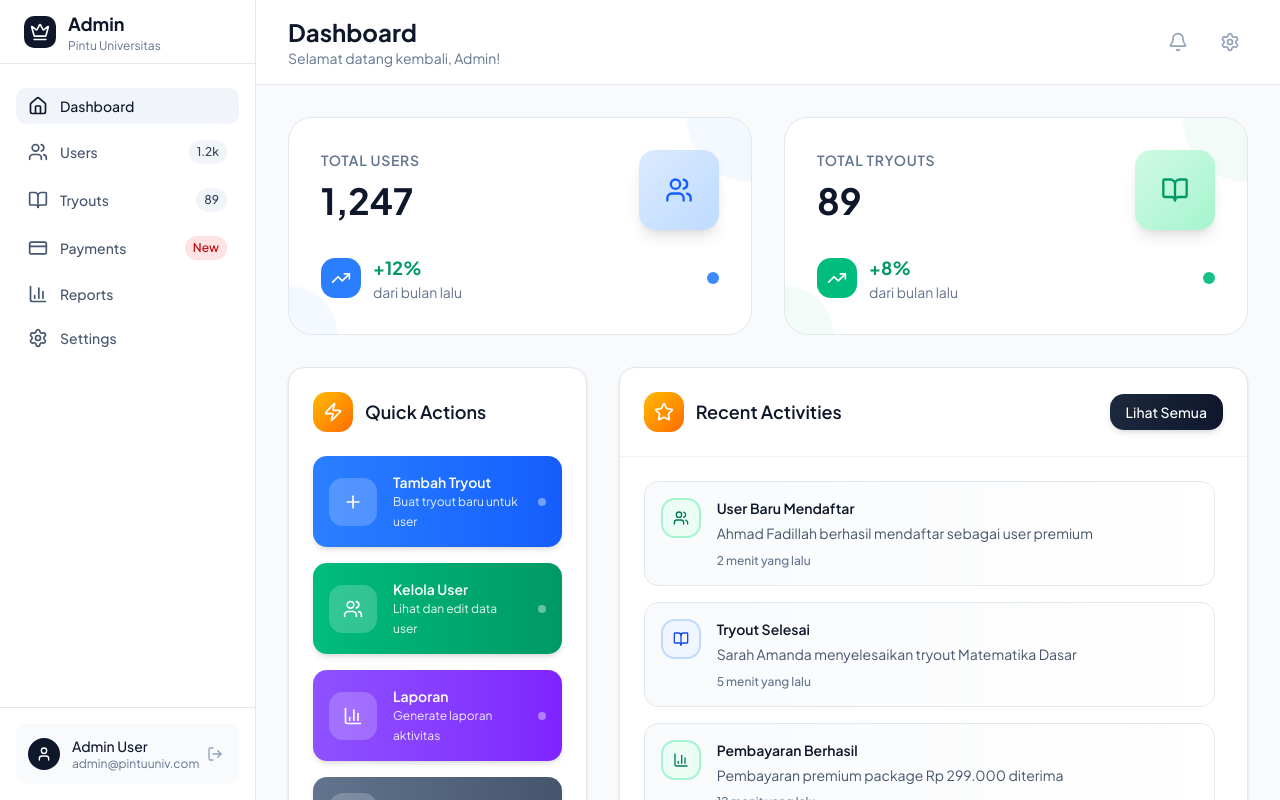
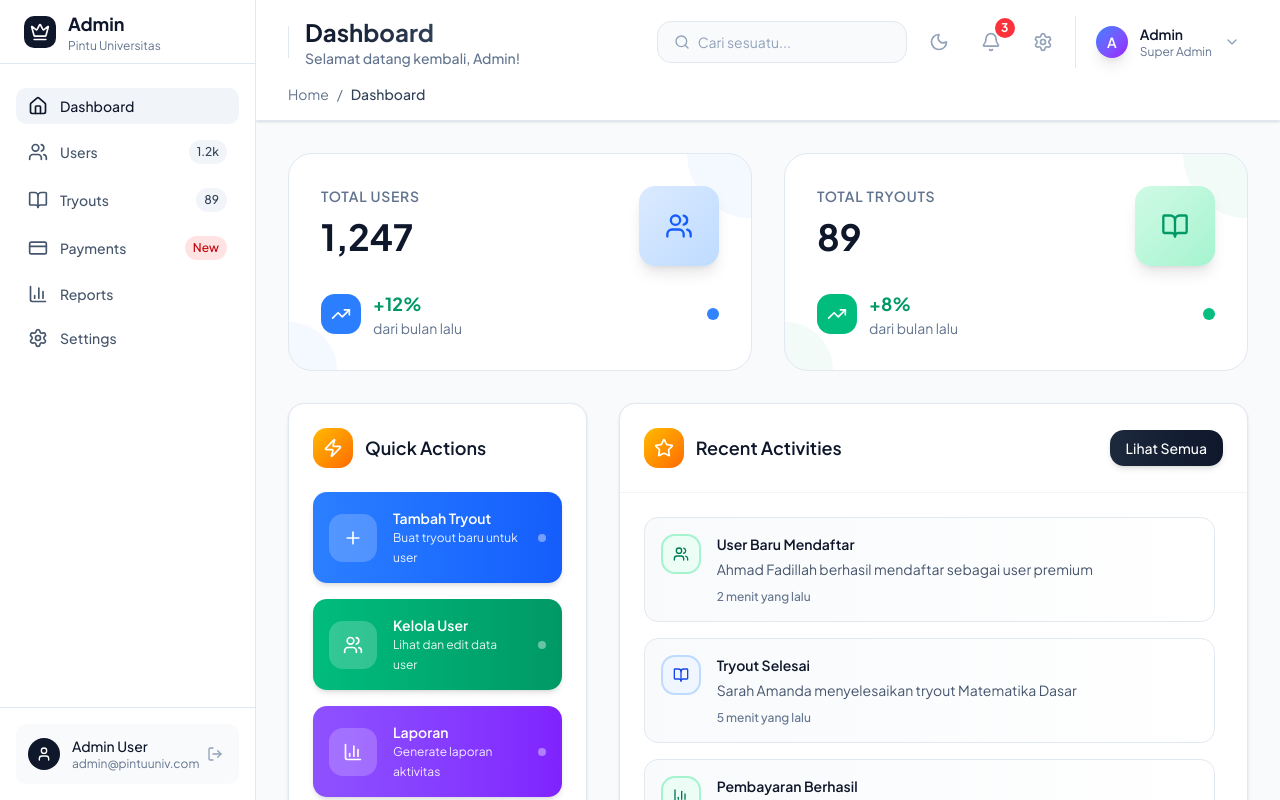
Before and after one commit to akbarryyan/pintuuniv, a Next.js app: page /sys/dashboard in a window 1280 px wide. Shown: the top 800 px of the page. Built offline with nearby package versions, Linux system fonts and the light colour scheme.

Commit message:
feat: refactor AdminDashboard untuk menggunakan komponen TopHeader baru, menghapus kode header lama dan meningkatkan struktur serta kebersihan kode untuk pengalaman pengguna yang lebih baik

```diff
--- a/src/app/sys/dashboard/page.tsx
+++ b/src/app/sys/dashboard/page.tsx
@@ -4,12 +4,10 @@ import { useState, useEffect } from "react";
 import {
   Settings,
   LogOut,
-  Bell,
   User,
-  Menu,
   X
 } from "lucide-react";
-import { Sidebar, StatsGrid, MainContentGrid, ChartsSection, PerformanceOverview } from "@/components/sys";
+import { Sidebar, StatsGrid, MainContentGrid, ChartsSection, PerformanceOverview, TopHeader } from "@/components/sys";
 
 interface AdminStats {
   totalUsers: number;
@@ -96,31 +94,12 @@ export default function AdminDashboard() {
       {/* Main Content */}
       <div className="flex-1 flex flex-col min-w-0">
         {/* Top Header */}
-        <header className="bg-white border-b border-slate-200 px-4 py-4 lg:px-8">
-          <div className="flex items-center justify-between">
-            <div className="flex items-center space-x-4">
-              <button
-                onClick={() => setSidebarOpen(true)}
-                className="lg:hidden p-2 text-slate-400 hover:text-slate-600 hover:bg-slate-100 rounded-lg"
-              >
-                <Menu className="w-5 h-5" />
-              </button>
-              <div>
-                <h1 className="text-2xl font-bold text-slate-900">Dashboard</h1>
-                <p className="text-sm text-slate-500">Selamat datang kembali, Admin!</p>
-              </div>
-            </div>
-
-            <div className="flex items-center space-x-4">
-              <button className="p-2 text-slate-400 hover:text-slate-600 hover:bg-slate-100 rounded-lg">
-                <Bell className="w-5 h-5" />
-              </button>
-              <button className="p-2 text-slate-400 hover:text-slate-600 hover:bg-slate-100 rounded-lg">
-                <Settings className="w-5 h-5" />
-              </button>
-            </div>
-          </div>
-        </header>
+        <TopHeader
+          sidebarOpen={sidebarOpen}
+          setSidebarOpen={setSidebarOpen}
+          pageTitle="Dashboard"
+          pageDescription="Selamat datang kembali, Admin!"
+        />
 
         {/* Page Content */}
         <main className="flex-1 p-4 lg:p-8 overflow-auto">
--- /dev/null
+++ b/src/components/sys/TopHeader.tsx
@@ -0,0 +1,123 @@
+"use client";
+
+import {
+  Bell,
+  Settings,
+  Menu,
+  Search,
+  User,
+  ChevronDown,
+  Sun,
+  Moon
+} from "lucide-react";
+import { useState } from "react";
+
+interface TopHeaderProps {
+  sidebarOpen: boolean;
+  setSidebarOpen: (open: boolean) => void;
+  pageTitle?: string;
+  pageDescription?: string;
+}
+
+export default function TopHeader({
+  sidebarOpen,
+  setSidebarOpen,
+  pageTitle = "Dashboard",
+  pageDescription = "Selamat datang kembali, Admin!"
+}: TopHeaderProps) {
+  const [isDarkMode, setIsDarkMode] = useState(false);
+  const [notifications, setNotifications] = useState(3);
+
+  return (
+    <header className="bg-white border-b border-slate-200 px-4 py-4 lg:px-8 shadow-sm">
+      <div className="flex items-center justify-between">
+        {/* Left Section - Menu & Title */}
+        <div className="flex items-center space-x-4">
+          {/* Mobile Menu Button */}
+          <button
+            onClick={() => setSidebarOpen(true)}
+            className="lg:hidden p-2.5 text-slate-400 hover:text-slate-600 hover:bg-slate-100 rounded-xl transition-all duration-300 hover:scale-105 active:scale-95"
+          >
+            <Menu className="w-5 h-5" />
+          </button>
+
+          {/* Page Title & Description */}
+          <div className="flex items-center space-x-4">
+            <div className="hidden sm:block w-px h-8 bg-slate-200" />
+            <div>
+              <h1 className="text-2xl font-bold text-slate-900 group">
+                <span className="bg-gradient-to-r from-slate-900 to-slate-700 bg-clip-text text-transparent">
+                  {pageTitle}
+                </span>
+              </h1>
+              <p className="text-sm text-slate-500 font-medium">
+                {pageDescription}
+              </p>
+            </div>
+          </div>
+        </div>
+
+        {/* Right Section - Actions */}
+        <div className="flex items-center space-x-3">
+          {/* Search Bar */}
+          <div className="hidden md:flex items-center space-x-2 bg-slate-50 rounded-xl px-4 py-2.5 border border-slate-200 hover:border-slate-300 transition-all duration-300 focus-within:ring-2 focus-within:ring-blue-500 focus-within:border-blue-500">
+            <Search className="w-4 h-4 text-slate-400" />
+            <input
+              type="text"
+              placeholder="Cari sesuatu..."
+              className="bg-transparent border-none outline-none text-sm text-slate-700 placeholder-slate-400 w-48"
+            />
+          </div>
+
+          {/* Theme Toggle */}
+          <button
+            onClick={() => setIsDarkMode(!isDarkMode)}
+            className="p-2.5 text-slate-400 hover:text-slate-600 hover:bg-slate-100 rounded-xl transition-all duration-300 hover:scale-105 active:scale-95"
+          >
+            {isDarkMode ? (
+              <Sun className="w-5 h-5" />
+            ) : (
+              <Moon className="w-5 h-5" />
+            )}
+          </button>
+
+          {/* Notifications */}
+          <button className="relative p-2.5 text-slate-400 hover:text-slate-600 hover:bg-slate-100 rounded-xl transition-all duration-300 hover:scale-105 active:scale-95">
+            <Bell className="w-5 h-5" />
+            {notifications > 0 && (
+              <span className="absolute -top-1 -right-1 w-5 h-5 bg-red-500 text-white text-xs rounded-full flex items-center justify-center font-bold animate-pulse">
+                {notifications > 9 ? '9+' : notifications}
+              </span>
+            )}
+          </button>
+
+          {/* Settings */}
+          <button className="p-2.5 text-slate-400 hover:text-slate-600 hover:bg-slate-100 rounded-xl transition-all duration-300 hover:scale-105 active:scale-95">
+            <Settings className="w-5 h-5" />
+          </button>
+
+          {/* User Profile */}
+          <div className="flex items-center space-x-3 pl-3 border-l border-slate-200">
+            <div className="flex items-center space-x-3 group cursor-pointer p-2 rounded-xl hover:bg-slate-100 transition-all duration-300">
+              <div className="w-8 h-8 bg-gradient-to-br from-blue-500 to-purple-600 rounded-full flex items-center justify-center text-white font-semibold text-sm shadow-lg group-hover:scale-110 transition-transform duration-300">
+                A
+              </div>
+              <div className="hidden lg:block">
+                <p className="text-sm font-semibold text-slate-900">Admin</p>
+                <p className="text-xs text-slate-500">Super Admin</p>
+              </div>
+              <ChevronDown className="w-4 h-4 text-slate-400 group-hover:text-slate-600 transition-colors" />
+            </div>
+          </div>
+        </div>
+      </div>
+
+      {/* Breadcrumb */}
+      <div className="mt-4 flex items-center space-x-2 text-sm text-slate-500">
+        <span className="hover:text-slate-700 cursor-pointer transition-colors">Home</span>
+        <span>/</span>
+        <span className="text-slate-700 font-medium">{pageTitle}</span>
+      </div>
+    </header>
+  );
+}
--- a/src/components/sys/index.ts
+++ b/src/components/sys/index.ts
@@ -3,3 +3,4 @@ export { default as StatsGrid } from './StatsGrid';
 export { default as MainContentGrid } from './MainContentGrid';
 export { default as ChartsSection } from './ChartsSection';
 export { default as PerformanceOverview } from './PerformanceOverview';
+export { default as TopHeader } from './TopHeader';
```
